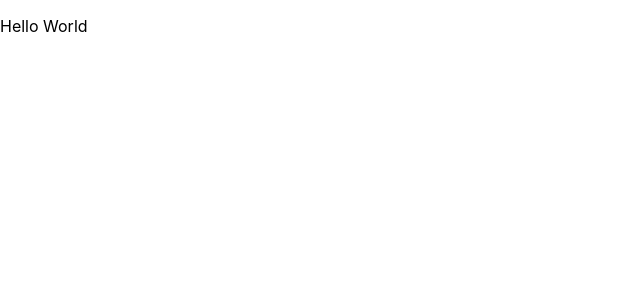
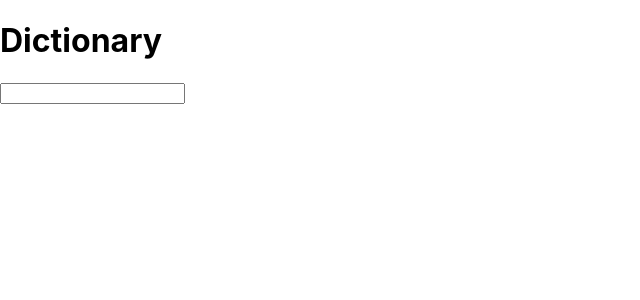
Before and after one commit to MariaBia-Maclagan/dictionary, a React (Create React App) app: page / in a window 1280 px wide. Shown: the top 300 px of the page, without its empty margins (0-640 px from the left). Built offline with nearby package versions, Linux system fonts and the light colour scheme.

Commit message:
created a new component with search engine

```diff
--- a/public/index.html
+++ b/public/index.html
@@ -24,7 +24,7 @@
       work correctly both with client-side routing and a non-root public URL.
       Learn how to configure a non-root public URL by running `npm run build`.
     -->
-    <title>React App</title>
+    <title>Dictionary</title>
   </head>
   <body>
     <noscript>You need to enable JavaScript to run this app.</noscript>
--- a/src/App.js
+++ b/src/App.js
@@ -1,11 +1,13 @@
 import React from "react";
+import Search from "./Search"
 import './App.css';
 
 export default function App() {
   return (
     <div className="Container">
       <header className="App-header">
-        <p>Hello World</p>
+        <h1>Dictionary</h1>
+        < Search />
       </header>
     </div>
   );
--- /dev/null
+++ b/src/Search.js
@@ -0,0 +1,23 @@
+import React, {useState} from "react";
+
+export default function Search(){
+    const[keyWord, setKeyWord] = useState (null);
+
+    function handleSearch(event){
+    event.preventDefault();
+    alert(
+        `Searching for ${keyWord} definition`
+    );
+}
+    function handleChange(event){
+     setKeyWord (event.target.value);
+    }
+
+    return (
+        <div className="Search">
+            <form onSubmit ={handleSearch}>
+<input type="search" onChange={handleChange}/>
+            </form>
+        </div>
+    );
+}
```
